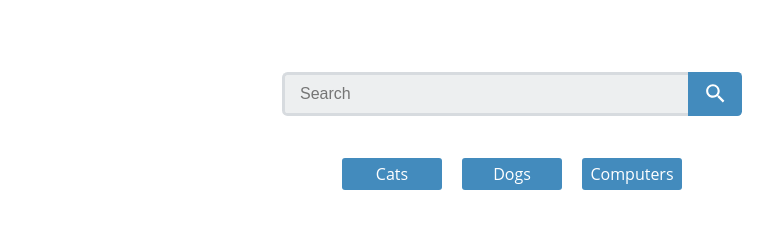
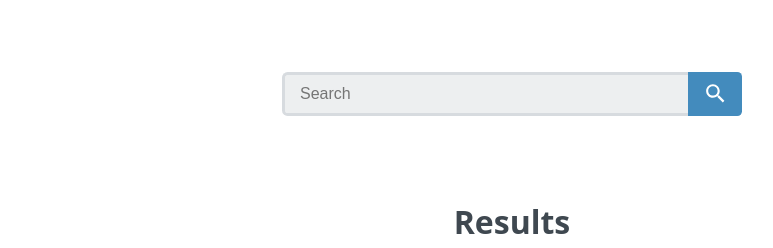
Before and after one commit to Stheven-Cabral/react-gallery-app, a React (Create React App) app: page / in a window 1280 px wide. Shown: the top 248 px of the page, without its empty margins (128-901 px from the left). Built offline with nearby package versions, Linux system fonts and the light colour scheme.

Commit message:
05182020 1828

```diff
--- a/src/Components/Navigation.js
+++ b/src/Components/Navigation.js
@@ -4,9 +4,9 @@ const Navigation = () => {
   return (
     <nav className="main-nav">
       <ul>
-        <li><a href='#'>Cats</a></li>
+        {/* <li><a href='#'>Cats</a></li>
         <li><a href='#'>Dogs</a></li>
-        <li><a href='#'>Computers</a></li>
+        <li><a href='#'>Computers</a></li> */}
       </ul>
     </nav>
   )
```
